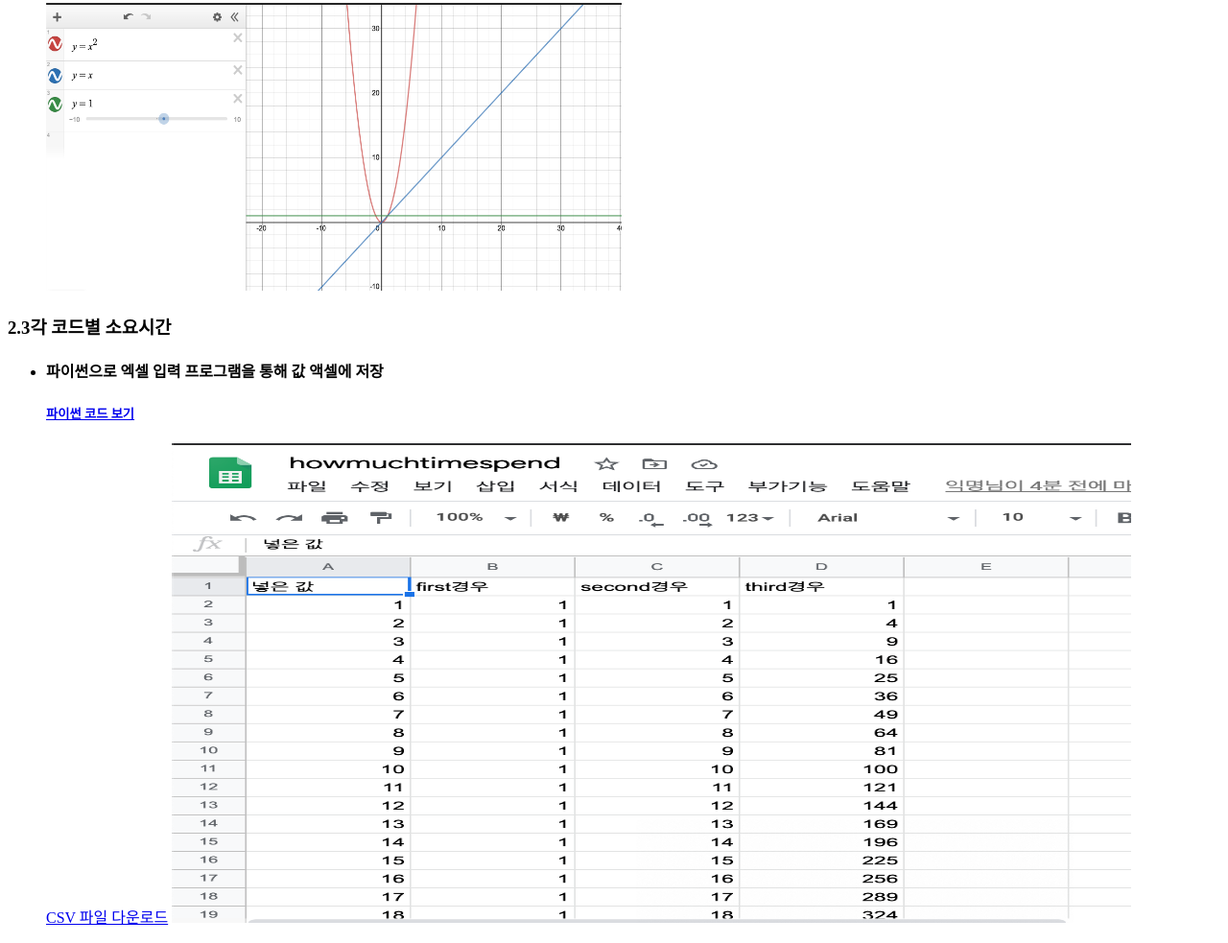
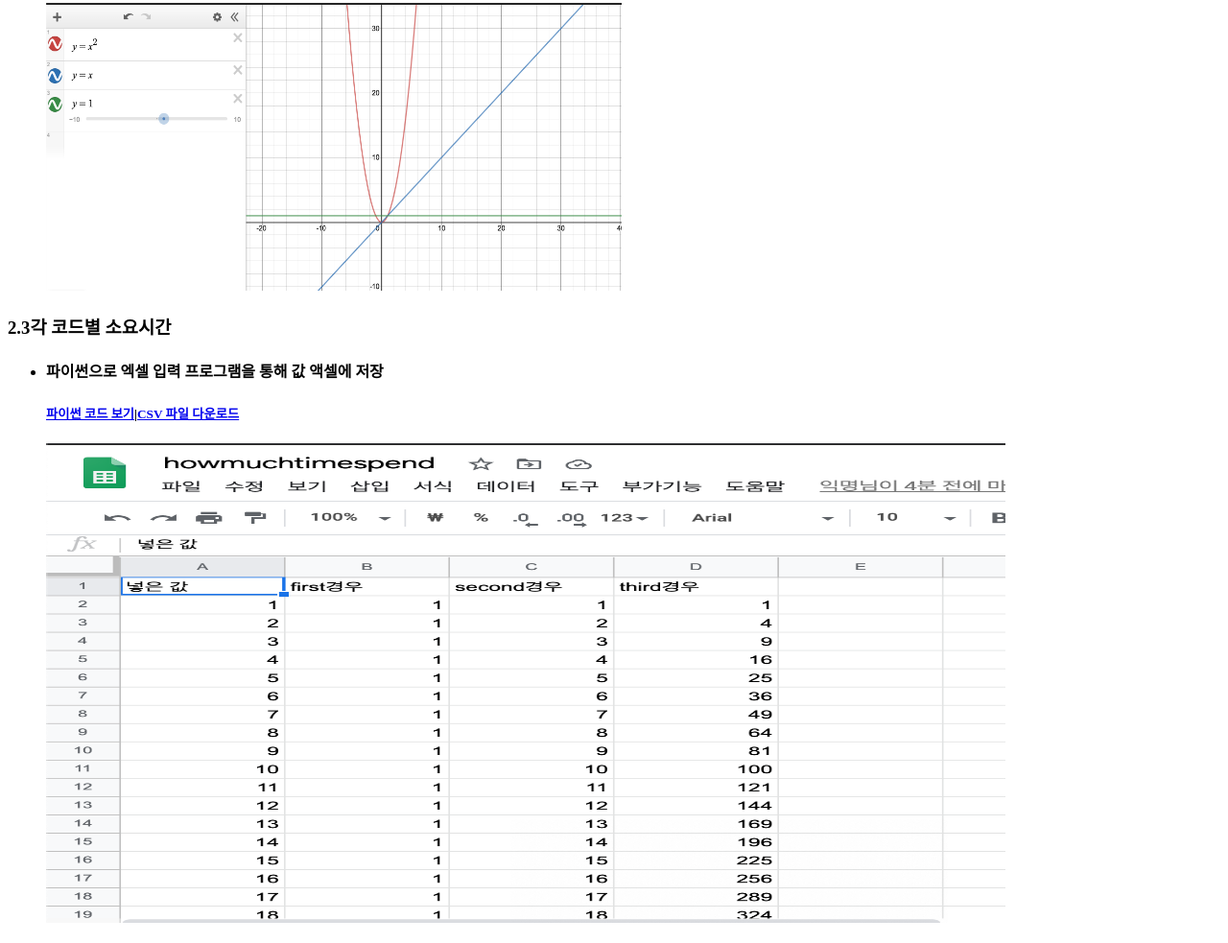
Before and after one commit to kurosawaruby0117/algorithm, a plain HTML site: page index.html in a window 1280 px wide. Shown: the part 3022-4005 px from the top of the page at 96% size. Drawn offline with Linux system fonts and the light colour scheme.

Commit message:
Update index.html

```diff
--- a/index.html
+++ b/index.html
@@ -208,8 +208,8 @@
             <ul class="code_complex">
                 <li>
                     <h4>파이썬으로 엑셀 입력 프로그램을 통해 값 액셀에 저장</h4>
-                    <h5><a href="https://repl.it/@GoldenRuby/AdorableSurefootedAggregators#main.py">파이썬 코드 보기</a></h5>
-                    <a href="spenttime.csv" download="howmuchspend">CSV 파일 다운로드</a>
+                    <h5><a href="https://repl.it/@GoldenRuby/AdorableSurefootedAggregators#main.py">파이썬 코드 보기</a><span>|</span><a href="spenttime.csv" download="howmuchspend">CSV 파일 다운로드</a></h5>
+
                     <img src="img/excel.png" style="width: 1000px; height: 500px;">
                 </li>
             </ul>
```
